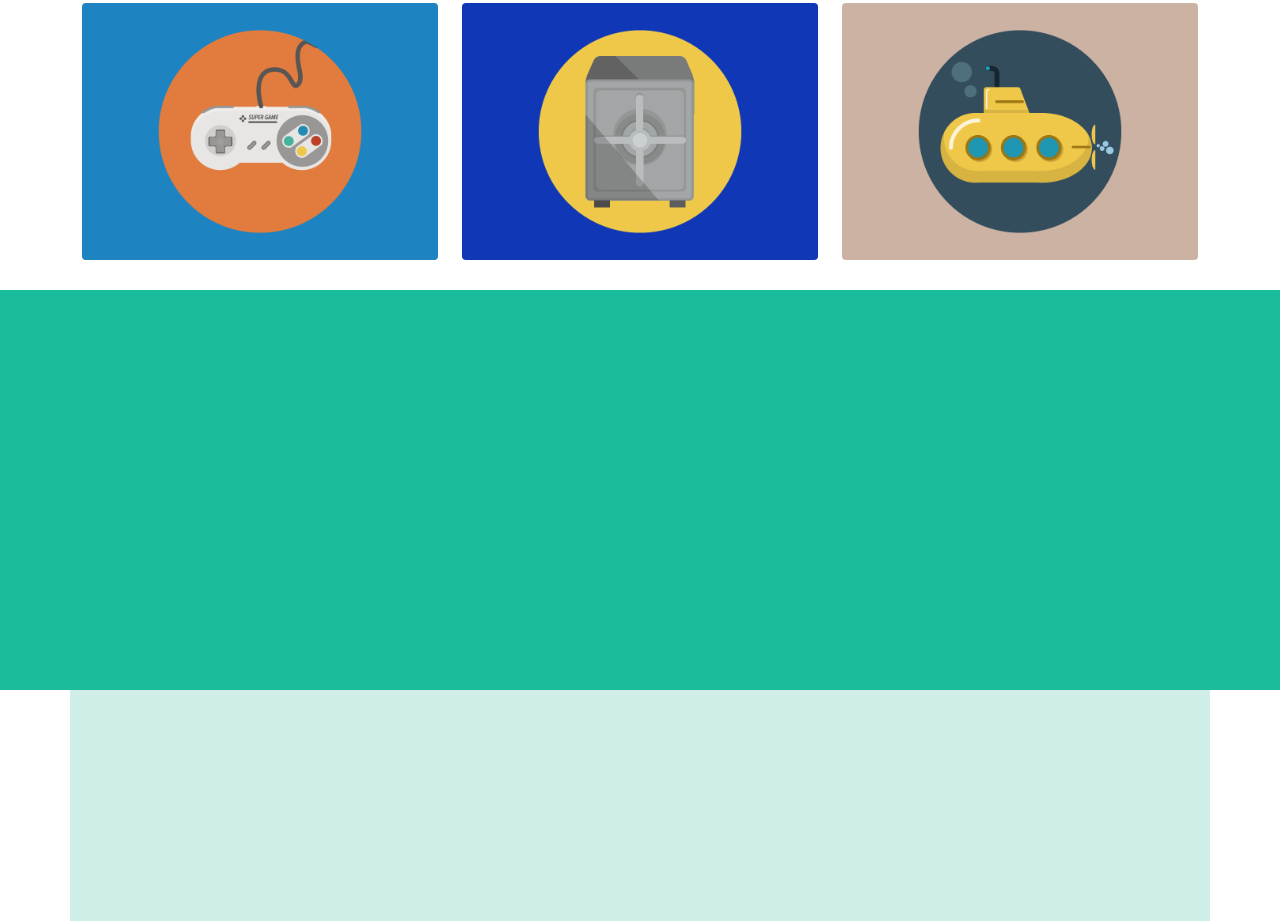
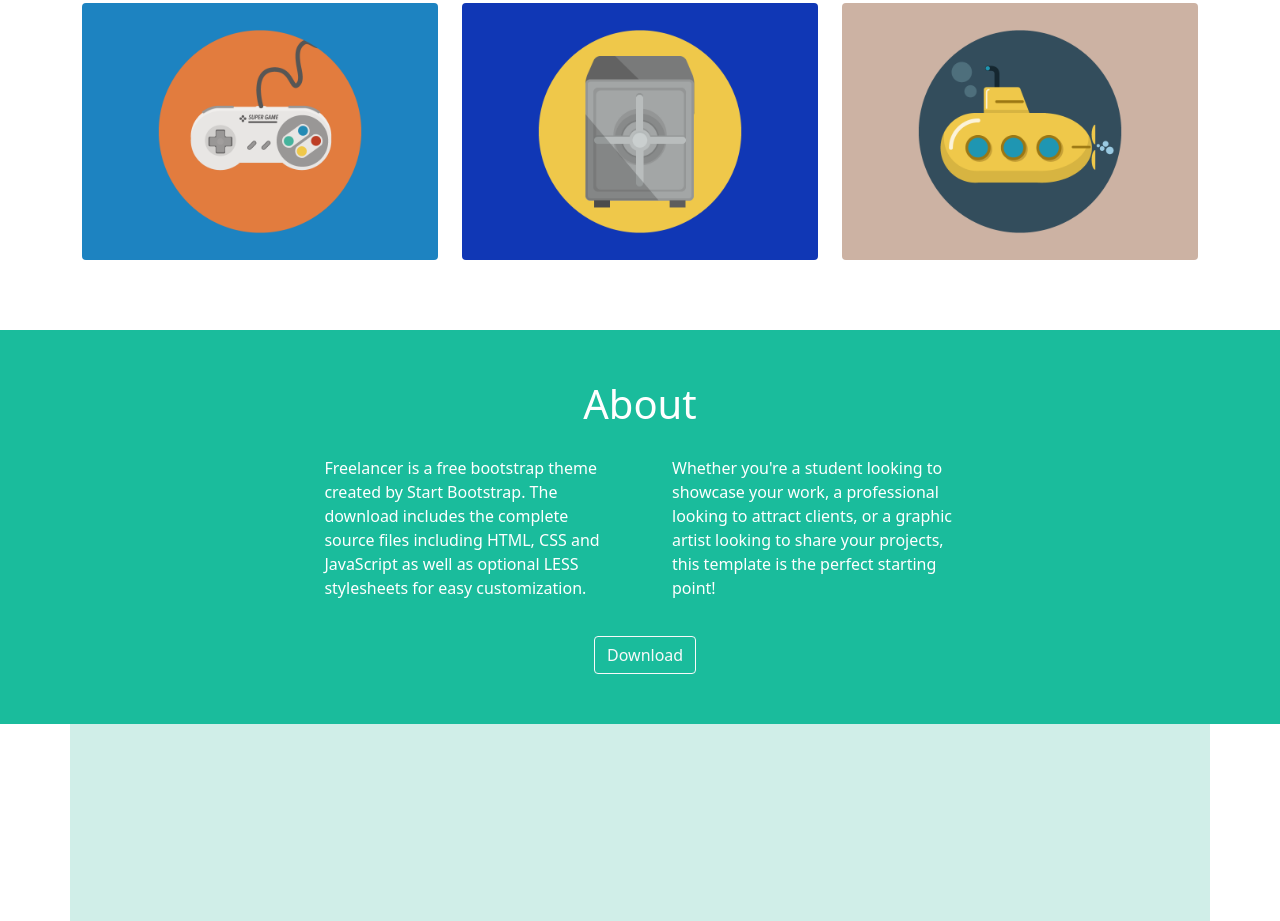
Before and after one commit to AngelaDeP/html-css-bootstrap-freelancer, a plain HTML site: page index.html in a window 1280 px wide. Shown: the part 842-1763 px from the top of the page. Drawn offline with nearby package versions, Linux system fonts and the light colour scheme.

Commit message:
Aggiunta sezione about

```diff
--- a/index.html
+++ b/index.html
@@ -94,11 +94,51 @@
 
         </section>
 
-        <div id="about" class="container-fluid">
+        <section id="about">
+
+            <div class="ms_about-sec-size">
+                <div class="container">
+
+                    <div class="row justify-content-center">
+
+                        <div class="row">
+
+                            <div class="text-center">
+
+                                <h1>About</h1>
+
+                            </div>
+
+                        </div>
+
+                        <div class="row">
+
+                            <div class="col-12 col-sm-6">
+                                <p>Freelancer is a free bootstrap theme created by Start Bootstrap. The download includes the complete source files including HTML, CSS and JavaScript as well as optional LESS stylesheets for easy customization.</p>
+                            </div>
+
+                            <div class="col-12 col-sm-6">
+                                <p>Whether you're a student looking to showcase your work, a professional looking to attract clients, or a graphic artist looking to share your projects, this template is the perfect starting point!</p>
+                            </div>
+
+                        </div>
+
+                        <div class="row">
+
+                            <div class="d-grid gap-2 col-2 mx-auto">
+
+                                <button type="button" class="btn btn-outline-light">Download</button>
+
+                            </div>
 
 
+                        </div>
 
-        </div>
+                    </div>
+                </div>
+            </div>
+
+        </section>
 
         <div id="contact-me" class="container">
 
--- a/style.css
+++ b/style.css
@@ -46,12 +46,28 @@
 
 #portfolio {
     padding-top: 30px;
-    padding-bottom: 30px;
+    padding-bottom: 70px;
 }
+
+#portfolio h1 {
+    font-weight: bold;
+}
+
+/*Regole About*/
 
 #about {
     background-color: #1ABC9C;
-    height: 400px;
+    color: #fff;
+}
+
+.ms_about-sec-size {
+    width: 64%;
+    margin: 0 auto;
+    padding: 50px;
+}
+
+#about p {
+    padding: 20px;
 }
 
 #contact-me {
```
